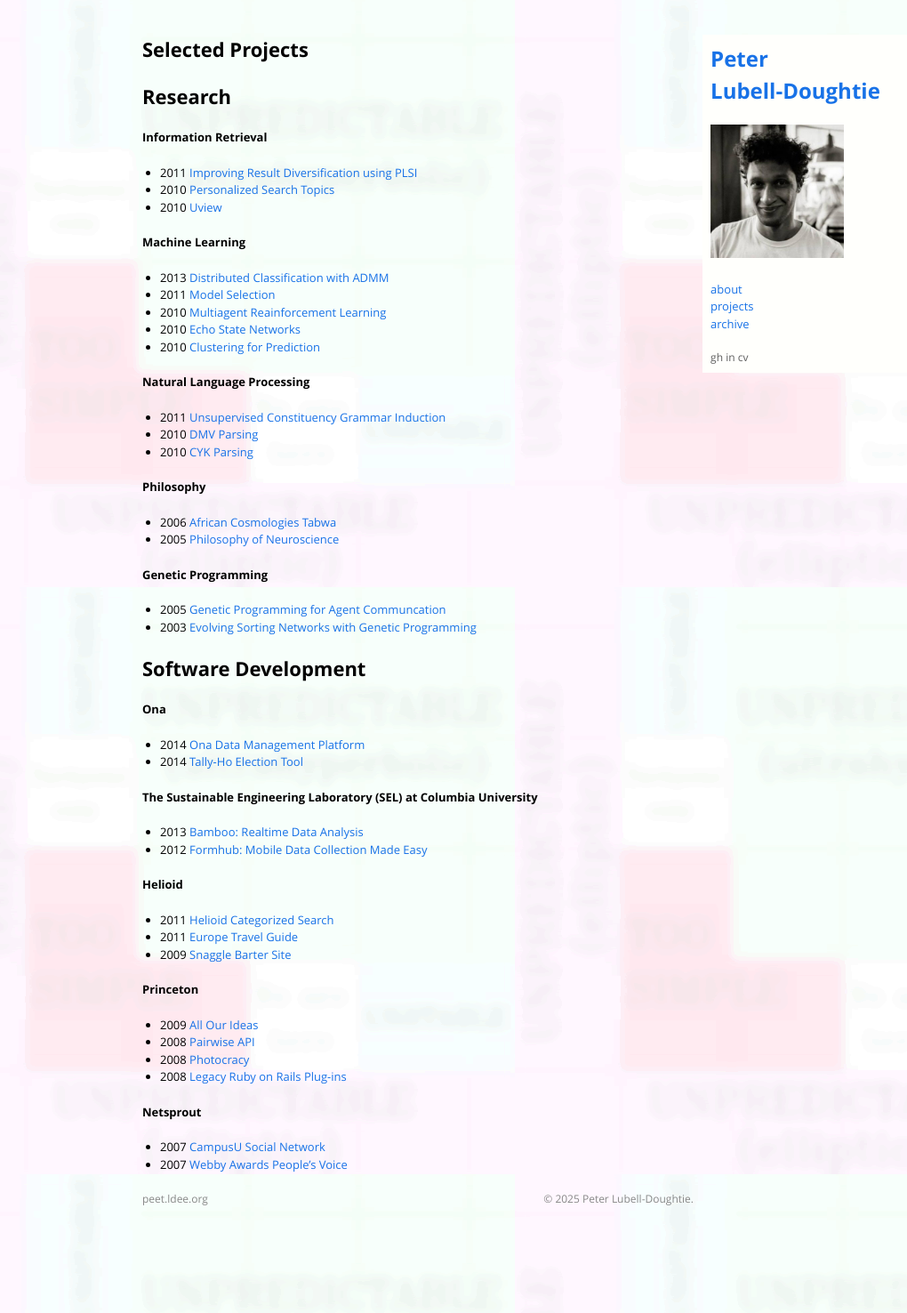
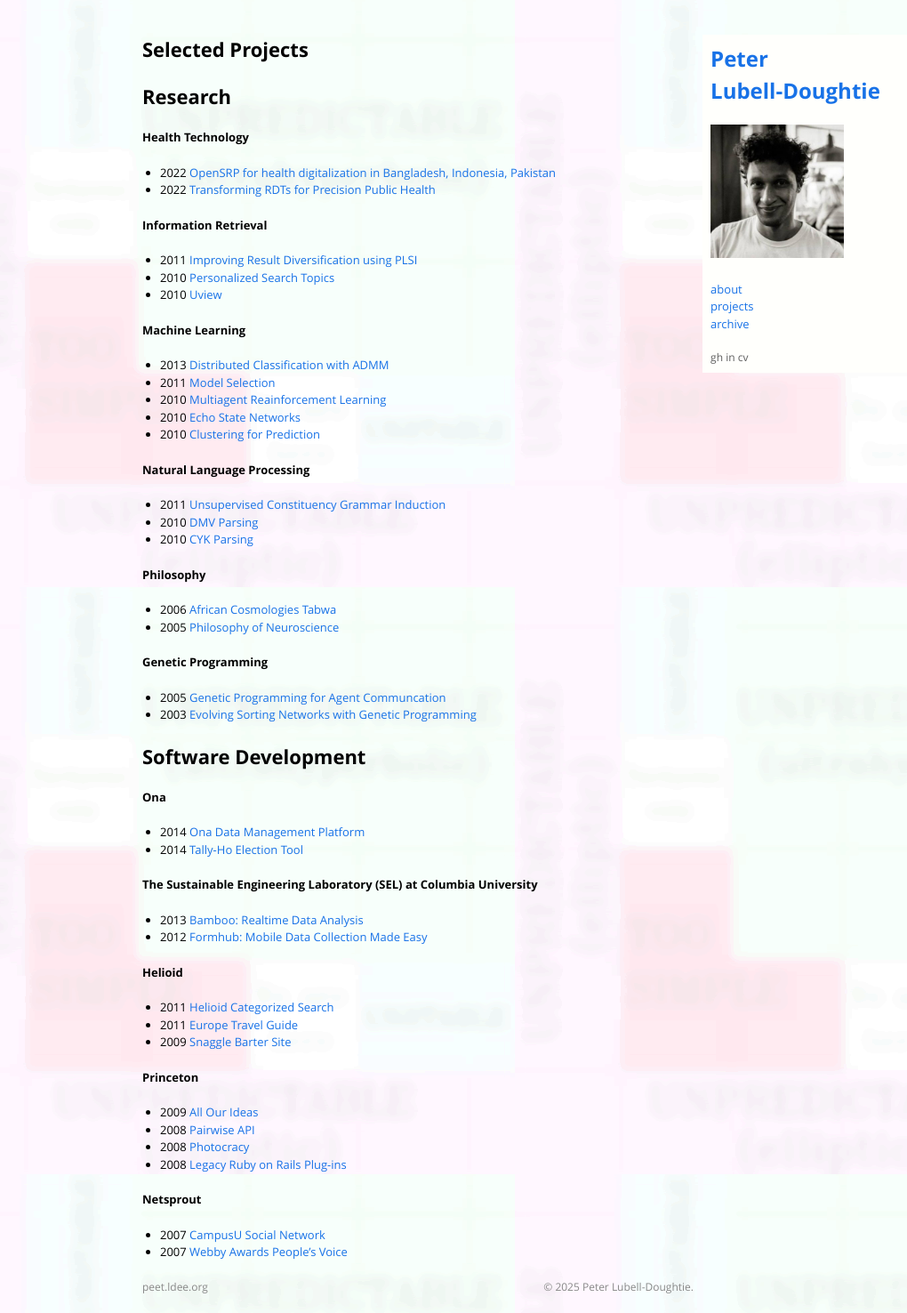
Before and after one commit to pld/pld.github.io, a Jekyll site: the page built from projects/index.md, in a window 1280 px wide. Shown: the whole page at 89% size, without its empty margins (90-1110 px from the left). Built offline with Jekyll 4.4.1, drawn with Linux system fonts in a browser that asks for light colours.

Commit message:
add dev days

```diff
--- a/projects/index.md
+++ b/projects/index.md
@@ -6,6 +6,11 @@
 ### Selected Projects
 
 ### Research
+
+**Health Technology**
+
+* 2022 [OpenSRP for health digitalization in Bangladesh, Indonesia, Pakistan](https://ona.io/home/opensrp-for-health-digitalization-in-bangladesh-indonesia-pakistan/)
+* 2022 [Transforming RDTs for Precision Public Health](https://ona.io/home/transforming-rdts-for-precision-public-health/)
 
 **Information Retrieval**
 
```
Also changed, not shown: _posts/2023-06-19-fhir-dev-days.md (added, +21 -0 lines), assets/images/2023-06-19/fhir-dev-days.jpg (added).
